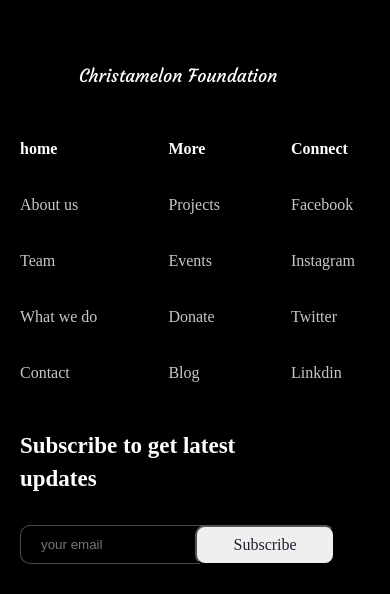
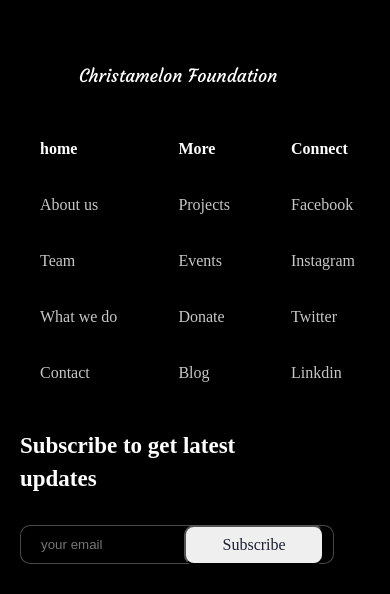
Before and after one commit to Gayathri25102003/NGO-website, a plain HTML site: page contact.html in a window 390 px wide. Shown: the part 2055-2649 px from the top of the page. Drawn offline with Linux system fonts and the light colour scheme; files whose address does not match are found by name; a web font is replaced by a local one.

Commit message:
Add files via upload

```diff
--- a/contact.html
+++ b/contact.html
@@ -101,7 +101,7 @@
             <div class="footerform">
                 <p>Christamelon Foundation</p>
             </div>
-       <div class="footer-home">
+            <div class="home">
                     <h4>home</h4>
                     <span>
                         <a href="About.html">About us</a>
@@ -110,7 +110,7 @@
                         <a href="contact.html">Contact</a>
                     </span>
             </div>
-        <div class="footer-more">
+            <div class="more">
                     <h4>More</h4>
                     <span>
                         <a href="#">Projects</a>
@@ -119,7 +119,7 @@
                         <a href="#">Blog</a>
                     </span>
             </div>
-        <div class="footer-connect">
+            <div class="connect">
                     <h4> Connect </h4>
                     <span>
                         <a href="#">Facebook</a>
@@ -140,6 +140,7 @@
                 </div>
             </div>
         </div>
+    </div>
     <script src="js/jquary.js"></script>
     <script src="js/script.js"></script>
 </body>
--- a/responsive.css
+++ b/responsive.css
@@ -1425,7 +1425,7 @@
         width: 314px;
     }
     .frameform button {
-        margin-left: 175px;
+        margin-left: 164px;
     }
     #text1 p {
         font-size: 15px;
--- a/style.css
+++ b/style.css
@@ -1027,6 +1027,7 @@
     position: relative;
     flex: 1;
     background-color: #000000;
+    color: #fff;
     border: 1px solid #EBF0F94D;
     padding: 15px 20px;
     border-radius: 10px;
```
Lines whose indentation alone changed are shown as unchanged.
